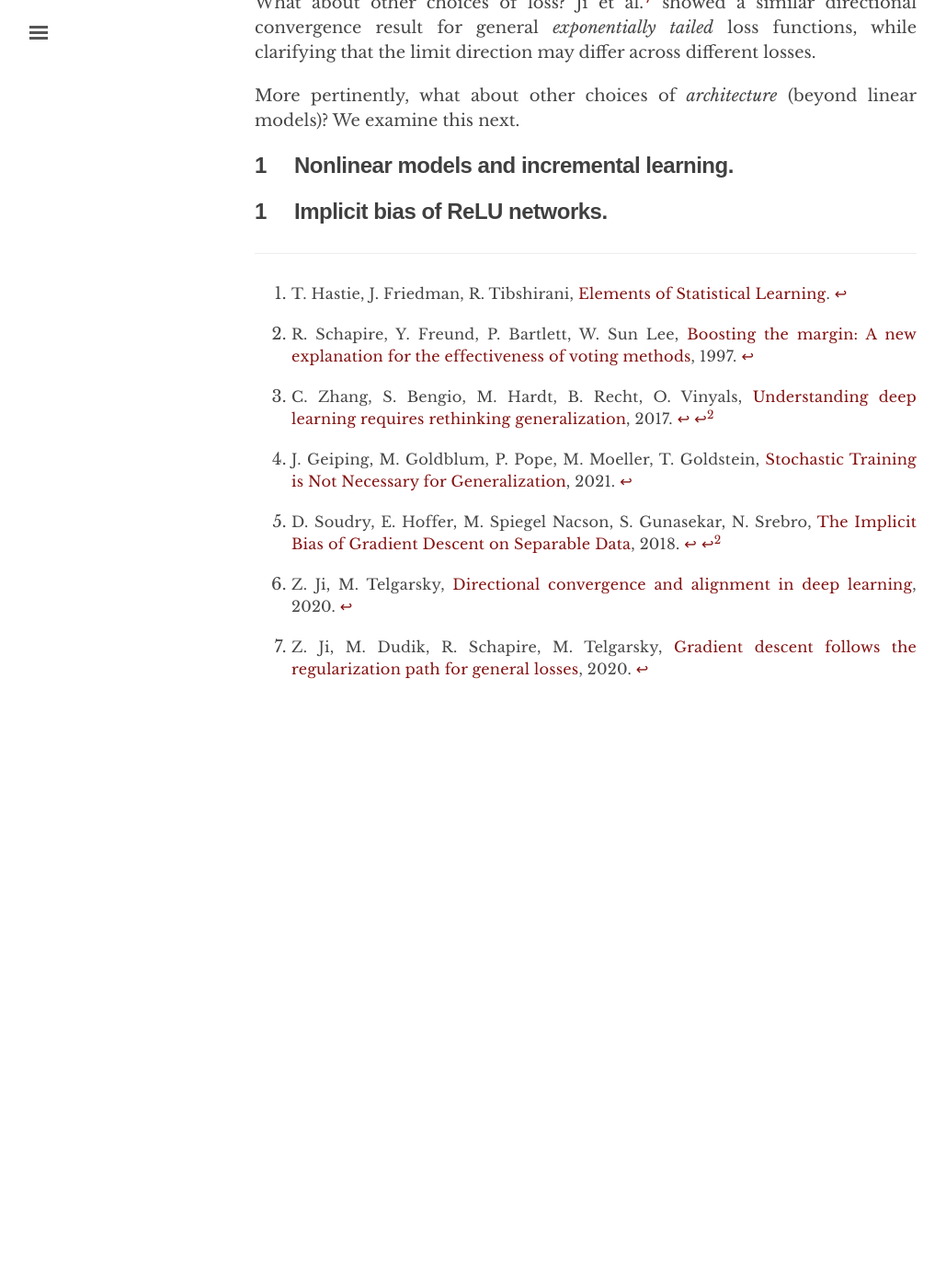
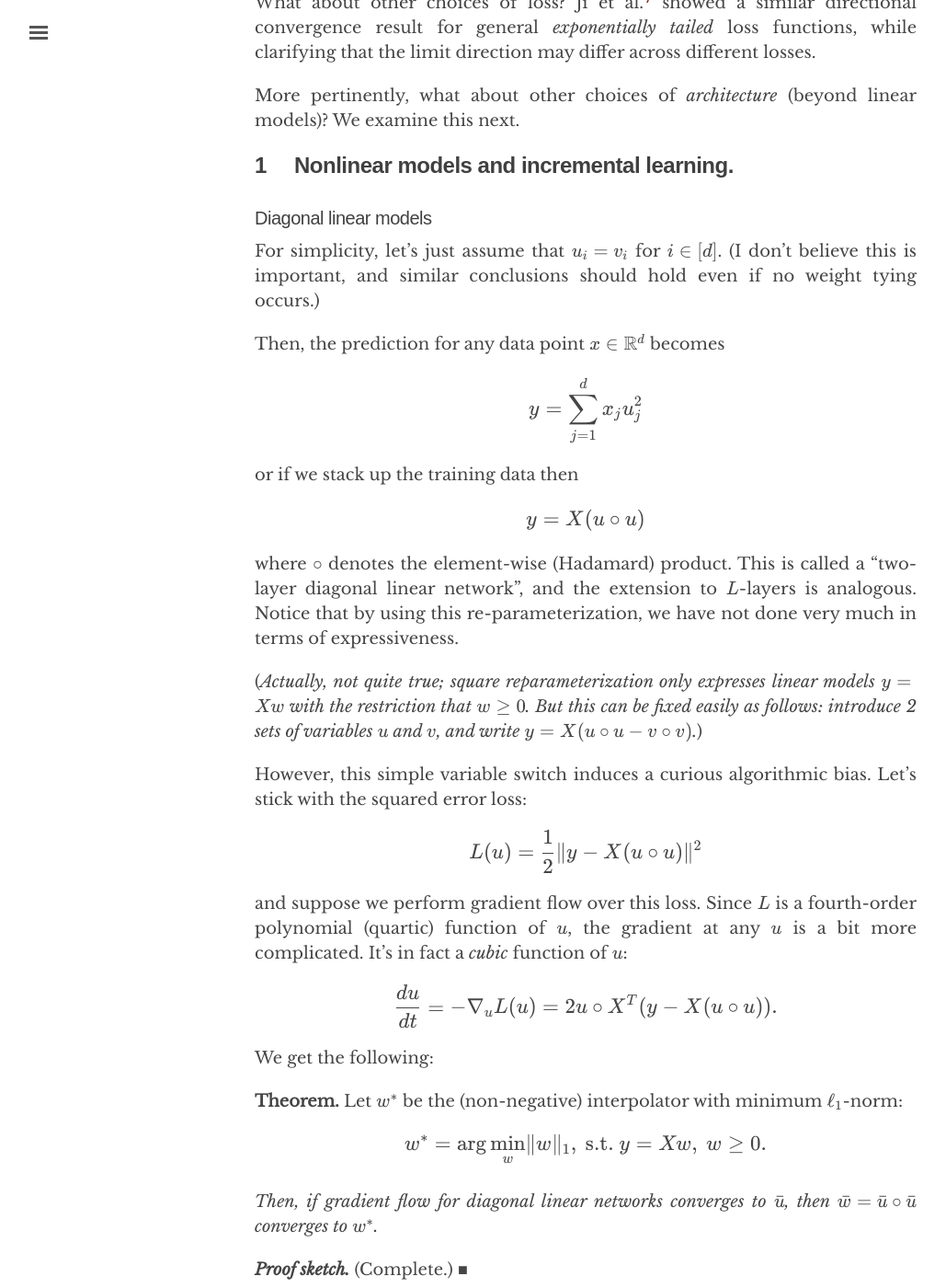
Before and after one commit to chinmayhegde/fodl, a Jekyll site: the page built from _posts/2022-01-12-generalization01.md, in a window 1280 px wide and 1400 px high, scrolled down 7337 px. Shown: the whole window at 92% size, without its empty margins (3-1032 px from the left). Built offline with Jekyll 4.4.1, drawn with Linux system fonts in a browser that asks for light colours; nearby versions of some CDN libraries; before the commit the page ends 8156 px from its top, so only the background shows below that; some of the changed text lies outside the part shown.

Commit message:
Update 2022-01-12-generalization01.md

```diff
--- a/_posts/2022-01-12-generalization01.md
+++ b/_posts/2022-01-12-generalization01.md
@@ -131,7 +131,7 @@ We have the following:
 
   which is always a vector in the *span* of the data points. This means that if $w(0) = 0$, then the weights at any time $t$ continues to remain in this span. (Geometrically, the span of the data forms an $n$-dimensional subspace in the $d$-dimensional weight space, so the invariance being preserved here is that the path of gradient descent always lies within this subspace.)
 
-  Now, *assume* that GF converges to a global minimizer, $w^* $. We need to be a bit careful and actually prove that global convergence happens. But we already know that GF/GD minimizes convex loss functions, so let us not repeat the calculations from Chapter 4. Therefore, $w^* = X^T \alpha$ for some set of coefficients $\alpha$. But we also know that since $w^* $ is a global minimizer, $Xw^* = y$, which means that
+  Now, *assume* that GF converges to a global minimizer, $\bar{w}$. We need to be a bit careful and actually prove that global convergence happens. But we already know that GF/GD minimizes convex loss functions, so let us not repeat the calculations from Chapter 4. Therefore, $\bar{w} = X^T \alpha$ for some set of coefficients $\alpha$. But we also know that since $\bar{w}$ is a global minimizer, $X\bar{w} = y$, which means that
 
   $$
   XX^T \alpha = y, \quad \text{or} \quad \alpha = (XX^T)^{-1} y.
@@ -140,7 +140,7 @@ We have the following:
   where the inverse exists since the data is in general position. Therefore,
 
   $$
-  w^* =  X^T (XX^T)^{-1} y
+  \bar{w} =  X^T (XX^T)^{-1} y
   $$
   which is the [Moore-Penrose inverse](https://en.wikipedia.org/wiki/Moore%E2%80%93Penrose_inverse), or pseudo-inverse, of $X$ applied to $y$. From basic linear algebra we know that the pseudo-inverse gives the minimum-norm solution to the linear system $y = Xw$.
 {:.proof}
@@ -159,7 +159,7 @@ $$
 L(w) = \sum_{i=1}^n \exp(- y_i \lang w, x_i \rang) .
 $$
 
-A bit of reflection will suggest that the infimum of $L$ is indeed 0, but 'zero-loss' is attained only when the norm of $w$ diverges to infinity. (**Exercise**: Prove this.) Therefore, we will need to define 'convergence' a bit more carefully. The right way to think about it is to look at convergence *in direction*; for linear classification, the norm of $w$ does not really matter --- so we can examine the properties of $\lim w(t)/\lVert w(t) \rVert$ as $t \rightarrow \infty$. We obtain:
+A bit of reflection will suggest that the infimum of $L$ is indeed 0, but 'zero-loss' is attained only when the norm of $w$ diverges to infinity. (**Exercise**: Prove this.) Therefore, we will need to define 'convergence' a bit more carefully. The right way to think about it is to look at convergence *in direction*; for linear classification, the norm of $w$ does not really matter --- so we can examine the properties of $\lim w(t)/\lVert w(t) \rVert$ as $t \rightarrow \infty$. We obtain the following:
 
 **Theorem**{:.label #GFexp}
   Let $w^*$ be the hard-margin SVM solution, or the minimum $\ell_2$-norm interpolator:
@@ -205,6 +205,59 @@ More pertinently, what about other choices of *architecture* (beyond linear mode
 ## Nonlinear models and incremental learning
 {:.label}
 
+
+### Diagonal linear models
+
+
+For simplicity, let's just assume that $u_i = v_i$ for $i \in [d]$. (I don't believe this is important, and similar conclusions should hold even if no weight tying occurs.)
+
+Then, the prediction for any data point $x \in \R^d$ becomes
+
+$$
+y = \sum_{j=1}^d x_j u_j^2
+$$
+
+or if we stack up the training data then
+
+$$
+y = X (u \circ u)
+$$
+
+where $\circ$ denotes the element-wise (Hadamard) product. This is called a "two-layer diagonal linear network", and the extension to $L$-layers is analogous. Notice that by using this re-parameterization, we have not done very much in terms of expressiveness.
+
+(*Actually, not quite true; square reparameterization only expresses linear models $y = Xw$ with the restriction that $w \geq 0$. But this can be fixed easily as follows: introduce 2 sets of variables $u$ and $v$, and write $y = X(u\circ u - v\circ v)$.*)
+
+However, this simple variable switch induces a curious algorithmic bias. Let's stick with the squared error loss:
+
+$$
+L(u) = \frac{1}{2} \lVert y - X(u \circ u) \rVert^2
+$$
+
+and suppose we perform gradient flow over this loss. Since $L$ is a fourth-order polynomial (quartic) function of $u$, the gradient at any $u$ is a bit more complicated. It's in fact a *cubic* function of $u$:
+
+$$
+\frac{du}{dt} = - \nabla_u L(u) = 2 u \circ X^T (y - X (u \circ u)) .
+$$
+
+We get the following:
+
+
+**Theorem**{:.label #GFLasso}
+  Let $w^*$ be the (non-negative) interpolator with minimum $\ell_1$-norm:
+
+  $$
+  \begin{aligned}
+  w^* = \arg \min_w \lVert w \rVert_1,~\text{s.t.}~y = Xw,~w \geq 0.
+  \end{aligned}
+  $$
+
+  Then, if gradient flow for diagonal linear networks converges to $\bar{u}$, then $\bar{w} = \bar{u} \circ \bar{u}$ converges to $w^*$.
+{:.theorem}
+
+**Proof sketch**{:.label #GFLassoProof}
+  (Complete.)
+{:.proof}
+
 ## Implicit bias of ReLU networks
 {:.label}
 
```
